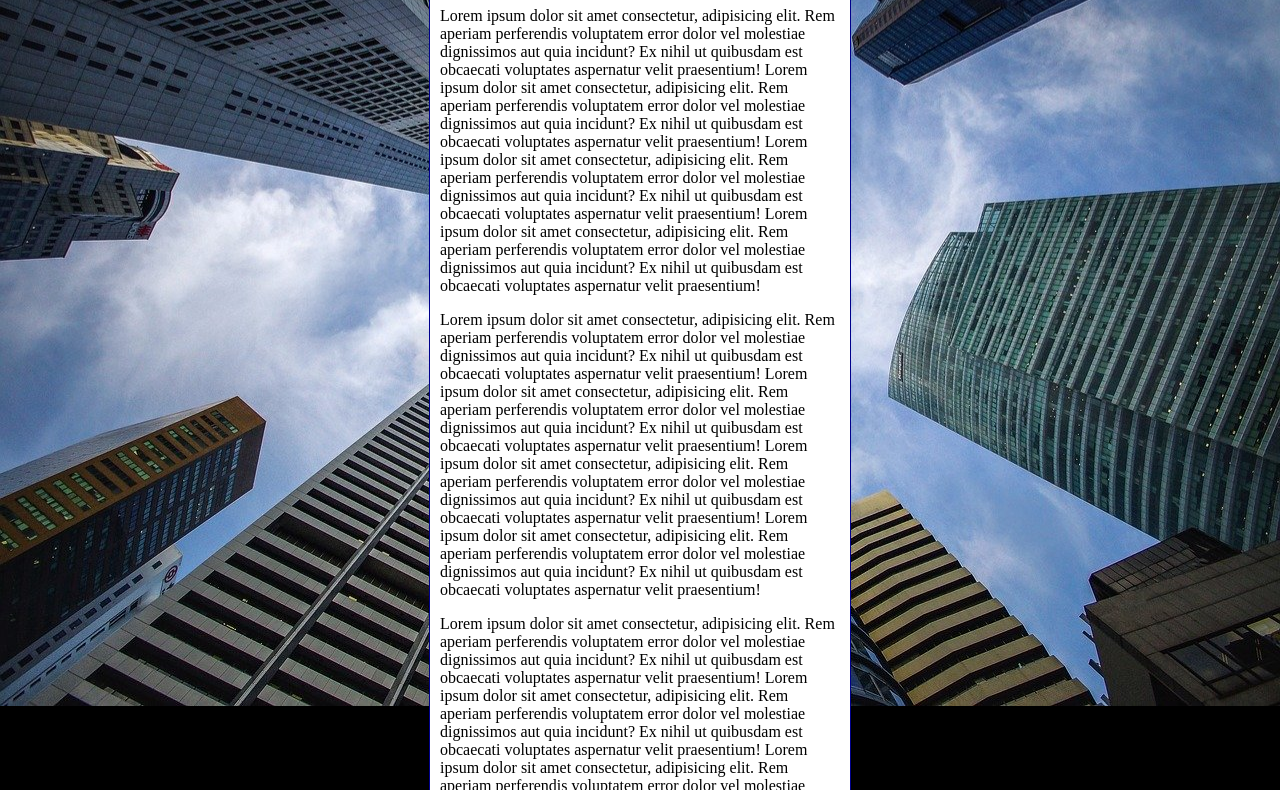
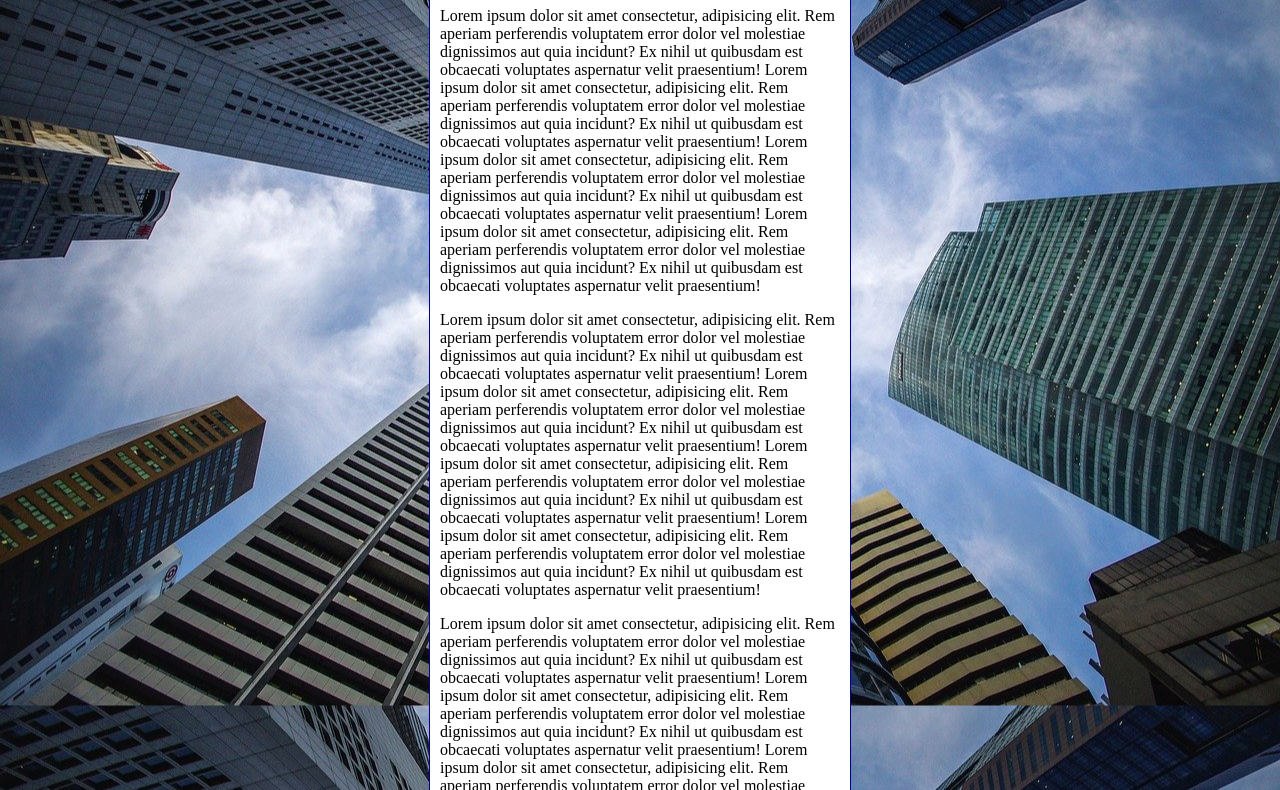
Before and after one commit to rivaldocaculo/HTML5-CSS3, a plain HTML site: page Módulo 03/ex022/fundo006.html in a window 1280 px wide. Shown: the part 129-919 px from the top of the page. Drawn offline with Linux system fonts and the light colour scheme.

Commit message:
Actualizar

```diff
--- a/Módulo 03/ex022/fundo006.html
+++ b/Módulo 03/ex022/fundo006.html
@@ -10,7 +10,7 @@
             background-color: #000;
             background-image: url('imagens/wallpaper002.jpg');
             background-position: center center;
-            background-repeat: repeat-x;
+            background-repeat: repeat-y;
             background-size: cover;
         }
 
```
